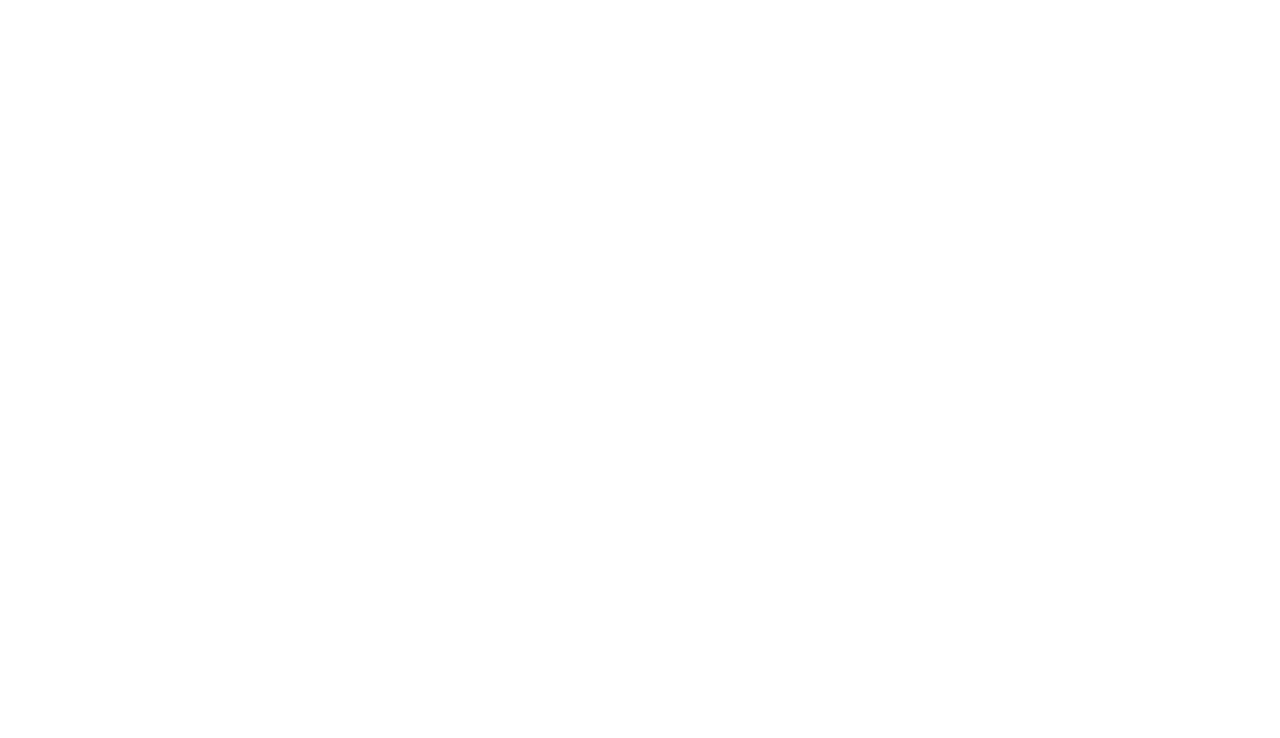
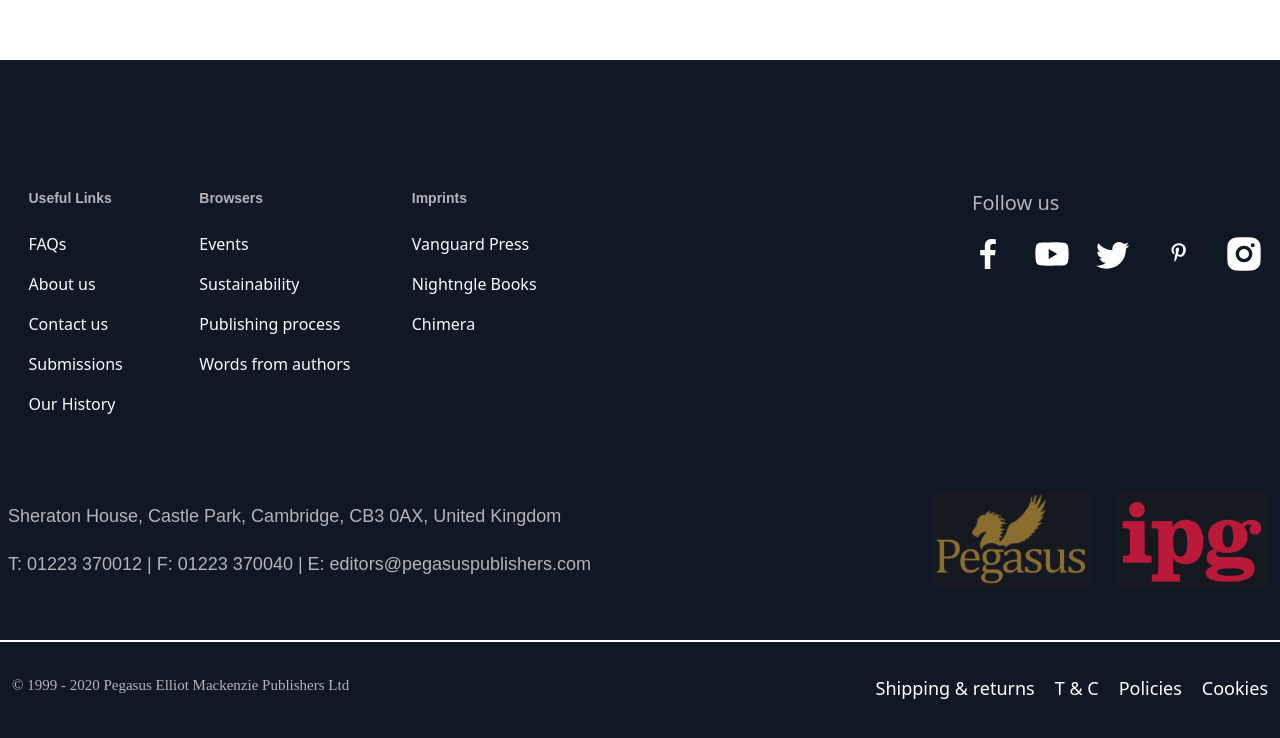
Before and after one commit to Hadees621/pegasus, a React (Create React App) app: page /fiction in a window 1280 px wide. Before the commit this address had no page. Shown: the part 132-870 px from the top of the page. Before the commit the page ends 800 px from the top, so only its background shows below. Built offline with nearby package versions, Linux system fonts and the light colour scheme.

Commit message:
route and page added

```diff
--- a/src/App.js
+++ b/src/App.js
@@ -3,6 +3,7 @@
 import Home from "./pages/homepage/Home";
 import { BrowserRouter as Router, Routes, Route } from "react-router-dom";
 import SearchResults from "./pages/search-results/SearchResults";
+import Fiction from "./pages/books/Fiction";
 
 function App() {
   return (
@@ -11,7 +12,7 @@
         <Routes>
           <Route path="/" element={<Home />} />
           <Route path="/search" element={<SearchResults />} />
-          {/* <Route path="/sign-up" element={<Register />} /> */}
+          <Route path="/fiction" element={<Fiction />} />
         </Routes>
       </Router>
     </div>
--- /dev/null
+++ b/src/pages/books/Fiction.js
@@ -0,0 +1,16 @@
+import React, { useState } from "react";
+import Footer from "../../components/Footer";
+import Header from "../../components/Header";
+
+const Fiction = () => {
+    return (
+        <>
+            {/* <Header /> */}
+            <div className="2560:mb-96 md:mb-48 320:mb-20">
+            </div>
+            <Footer />
+        </>
+    );
+};
+
+export default Fiction;
```
